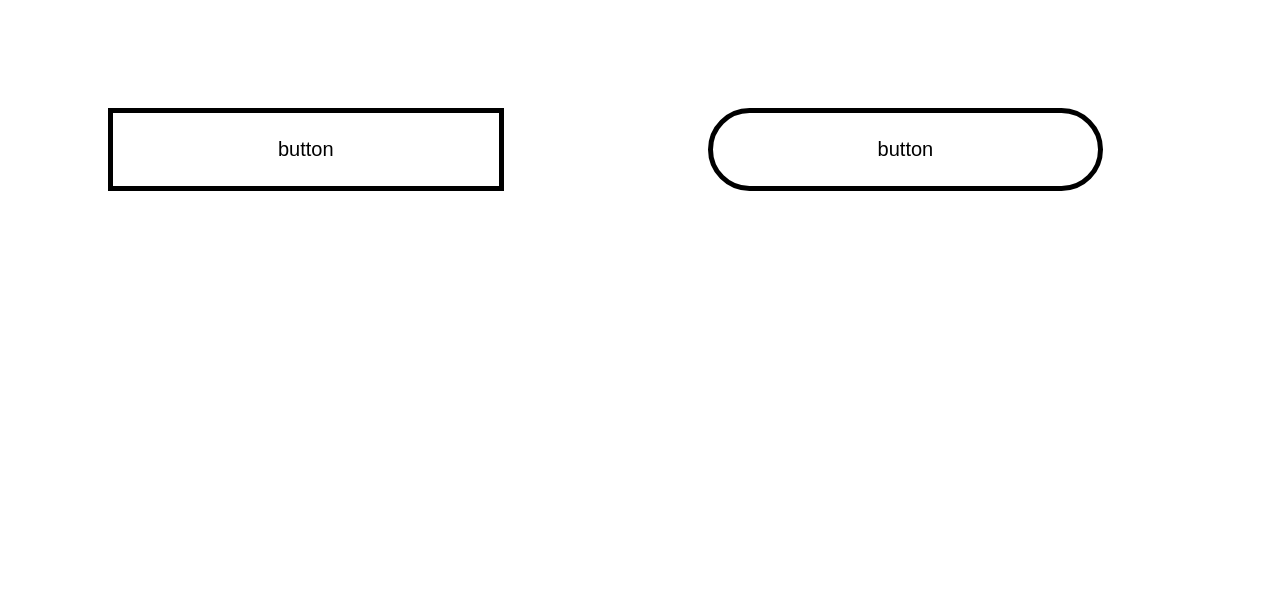
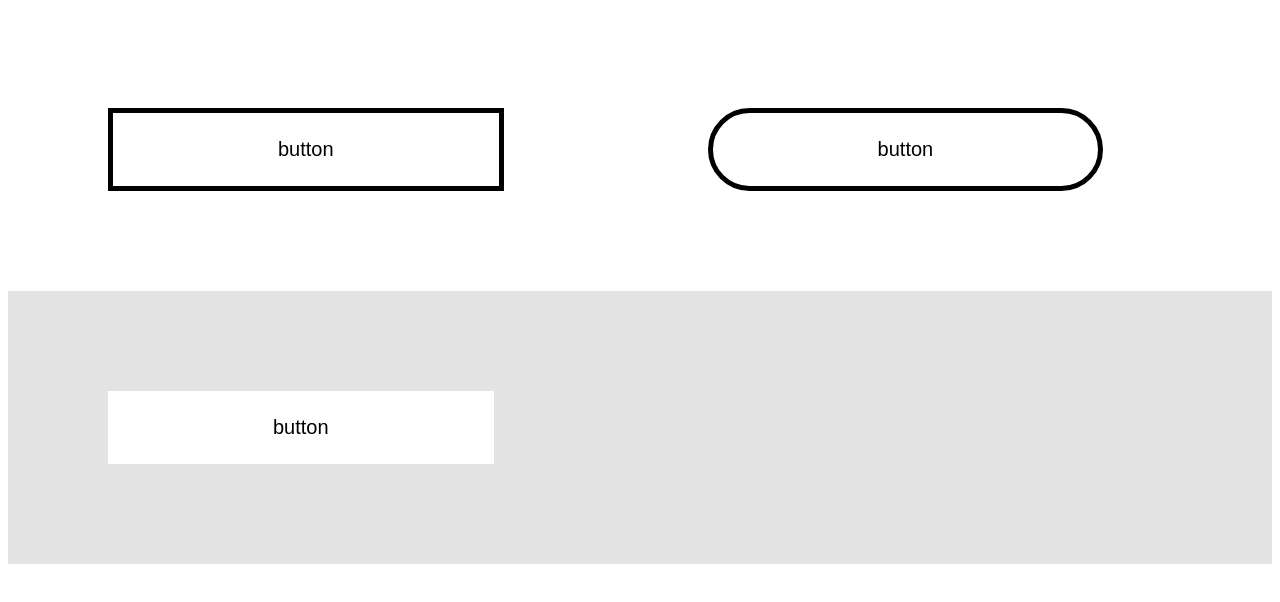
Before and after one commit to mono-ito/first, a plain HTML site: page index.html in a window 1280 px wide. Drawn offline with Linux system fonts and the light colour scheme.

Commit message:
btn-plus
miss

```diff
--- a/index.html
+++ b/index.html
@@ -9,6 +9,8 @@
 <body>
     <button class="btn btn-1">button</button>
     <button class="btn btn-2">button</button>
-
+    <div class="btn-ground">
+        <button class="btn-3">button</button>
+    </div>
 </body>
 </html>
--- a/style.css
+++ b/style.css
@@ -17,3 +17,17 @@
     color: #ffffff;
     background: linear-gradient(to right,#636363,#BBBBBB);
 }
+.btn-ground {
+
+    background-color: #E3E3E3;
+}
+.btn-3 {
+    padding: 25px 165px;
+    font-size: 20px;
+    margin: 100px;
+    background-color: #ffffff;
+    border: none;
+}
+.btn-3:hover {
+    box-shadow:0px 0px 20px #ccc;
+}
```
